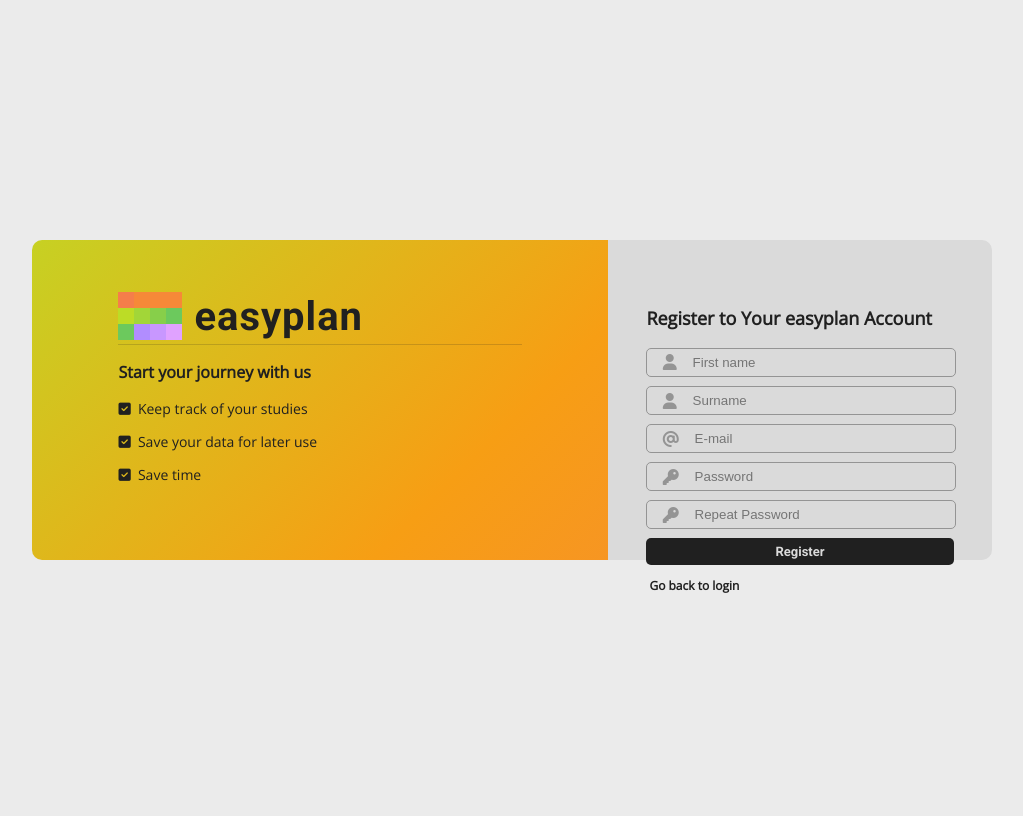
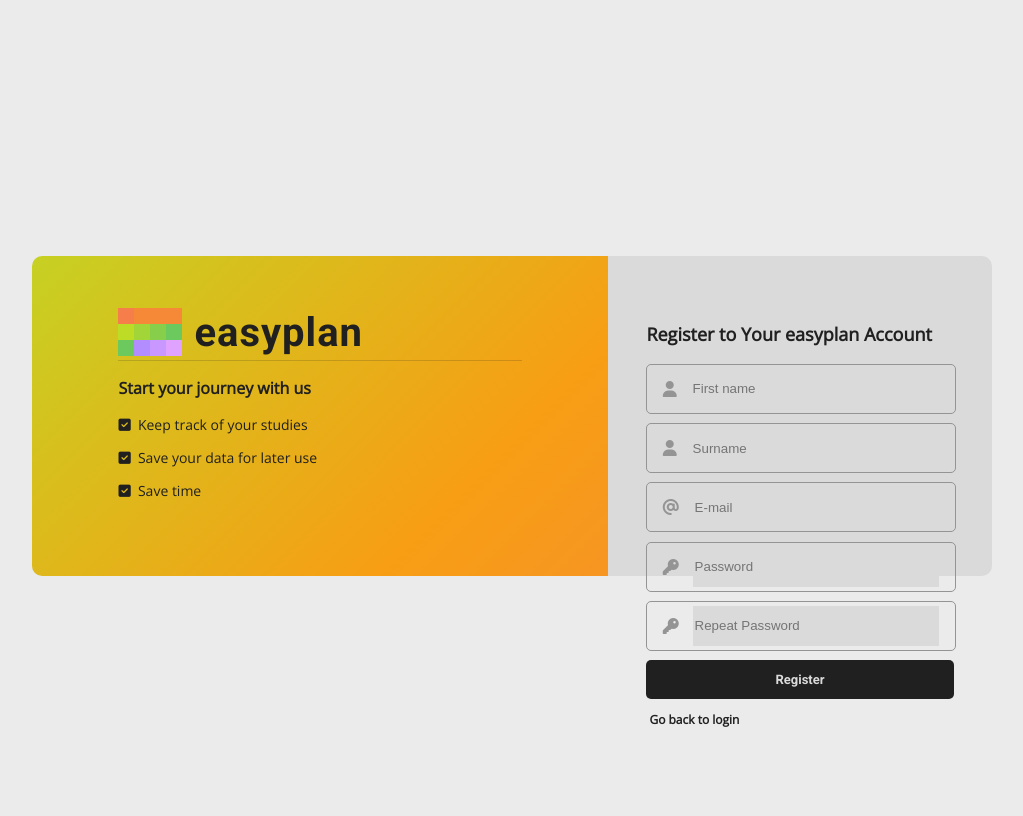
Before and after one commit to FilipBirkfeldt/easyplan, a Flask app: page /register in a window 1280 px wide. Shown: the whole page, without its empty margins (128-1151 px from the left). Before the commit the page ends 593 px from the top, so only its background shows below. Run offline with Flask 2, Linux system fonts and the light colour scheme; some libraries are stand-ins or nearby versions.

Commit message:
Gogogogo

```diff
--- a/flaskr/forms.py
+++ b/flaskr/forms.py
@@ -31,5 +31,5 @@
                                                                 DataRequired( message = "Please enter a password")])
     passwordConfirmation = PasswordField(label = 'Confirm password', validators = [EqualTo('password', message = 'Password does not match, make sure password is case-sensitive')
                                                                                     ,DataRequired(message = "Please re-enter password")])
-    program = SelectField(label = 'Program', choices = programChoices, validators = [DataRequired()])
-    specialisering = SelectField(label = 'Specialisering',  choices = specChoices, validators = [DataRequired()])
+    #program = SelectField(label = 'Program', choices = programChoices, default='M')
+    #specialisering = SelectField(label = 'Specialisering',  choices = specChoices, default='Mekatronik')
--- a/flaskr/routes.py
+++ b/flaskr/routes.py
@@ -32,11 +32,11 @@
     loginForm = Registrator()
     if loginForm.validate_on_submit():
         #userID, userMail, userPassWord, firstName, program, specialisering
-        condition = dbConnection.insertNewUser(3, loginForm.email_address.data,
+        condition = dbConnection.insertNewUser(4, loginForm.email_address.data,
                                                 bcrypt.generate_password_hash(loginForm.password.data).decode('utf-8'),
                                                 loginForm.firstName.data,
-                                                loginForm.program.data,
-                                                loginForm.specialisering.data)
+                                                'M',
+                                                'Energi')
         if condition:
             flash(f'Registrering funkade')
         else:
--- a/flaskr/static/style.css
+++ b/flaskr/static/style.css
@@ -633,7 +633,7 @@
 
 #loginfield{
     width:90%;
-    height:12%;
+    height:3em;
     float:left;
     display: flex;
     align-items: center;
@@ -658,7 +658,7 @@
 
 .btnlogin{
     width:100%;
-    height:12%;
+    height:3em;
     float:left;
     border-radius:5px;
     background-color: #202020;
@@ -680,6 +680,7 @@
 }
 
 
+
 @keyframes gradient {
     0% {
       background-position: 0% 50%;
--- a/flaskr/templates/forgotpw.html
+++ b/flaskr/templates/forgotpw.html
@@ -9,6 +9,8 @@
 
         <div id="rightlogin">
             <div id="rightwrapper">
+                <form method = "POST">
+                {{ form.hidden_tag() }}
                 <h3 class="login">Forgot your password?</h3>
                 <p class="logintext_lft">Enter your e-mail below to get information about how you can retriew your account.</p>
                 <div id="loginfield">
@@ -21,6 +23,7 @@
                 <div class="infotxtstack">
                     <a href="{{ url_for( 'login_page' ) }}"><p class="logintext_rgt">Go back to login</p></a>
                 </div>
+                </form>
             </div>
         </div>
 
--- a/flaskr/templates/login.html
+++ b/flaskr/templates/login.html
@@ -7,6 +7,8 @@
 {% block login_register %}
 <div id="rightlogin">
             <div id="rightwrapper">
+                {{ form.hidden_tag() }}
+                <form method = "POST">
                 <h3 class="login">Login to Your easyplan Account</h3>
                 <div id="loginfield">
                     <p class="loginfield"><i class="fas fa-at"></i></p>{{ form.email_address(class = "logintextfield", placeholder = "E-mail") }}
@@ -21,6 +23,7 @@
                 <div class="infotxtstack">
                     <a href="{{ url_for( 'forgot_page' ) }}"><p class="logintext_rgt">Forgot your <i>password?</i></p></a>
                 </div>
+                </form>
             </div>
 </div>
 
--- a/flaskr/templates/register.html
+++ b/flaskr/templates/register.html
@@ -9,6 +9,8 @@
 
         <div id="rightlogin">
             <div id="rightwrapper">
+                <form method = "POST">
+                {{ form.hidden_tag() }}
                 <h3 class="login">Register to Your easyplan Account</h3>
                 <div id="loginfield">
                     <p class="loginfield"><i class="fas fa-user"></i></p>{{ form.firstName(class = "logintextfield", placeholder = "First name" )}}
@@ -25,10 +27,11 @@
                 <div id="loginfield">
                     <p class="loginfield"><i class="fas fa-key"></i></p>{{ form.passwordConfirmation(class = "logintextfield", placeholder = "Repeat Password") }}
                 </div>
-                <button class="btnlogin">Register</button>
+                <button type="submit" class="btnlogin" name="cmdsubmit" value="bar">Register</button>
                 <div class="infotxtstack">
                     <a href="{{ url_for( 'login_page' ) }}"><p class="logintext_lft">Go back to login</p></a>
                 </div>
+            </form>
             </div>
         </div>
 
--- a/flaskr/templates/user.html
+++ b/flaskr/templates/user.html
@@ -11,7 +11,9 @@
 <script src="//ajax.googleapis.com/ajax/libs/jquery/3.2.1/jquery.min.js"></script>
 </head>
 <body>
+<p>
 
+</p>
 <div id="logincontainer">
     <div id="login_box">
         <div id="leftlogin">
@@ -43,7 +45,17 @@
                     <p class="login_left_info"><i class="fas fa-check-square"></i>&nbsp Save your data for later use</p>
                     <p class="login_left_info"><i class="fas fa-check-square"></i>&nbsp Save time</p>
                 </div>
-
+                <br>
+                <p>
+                {% with messages = get_flashed_messages() %}
+                {% if messages %}
+                    <ul class=flashes>
+                    {% for message in messages %}
+                        <li>{{ message }}</li>
+                    {% endfor %}
+                {% endif %}
+            {% endwith %}
+               </p>
             </div>
         </div>
 
@@ -51,24 +63,5 @@
         {% endblock %}
     </div>
 </div>
-    <!----
-
-
-     <div id="wrapper_right">
-        <h3 class="leftcont">hej</h3>
-
-        <p class="leftcont">
-            {% with messages = get_flashed_messages() %}
-                {% if messages %}
-                    <ul class=flashes>
-                    {% for message in messages %}
-                        <li>{{ message }}</li>
-                    {% endfor %}
-                {% endif %}
-            {% endwith %}
-        </p>
-     </div>
-    </div>
---->
 </body>
 </html>
```
